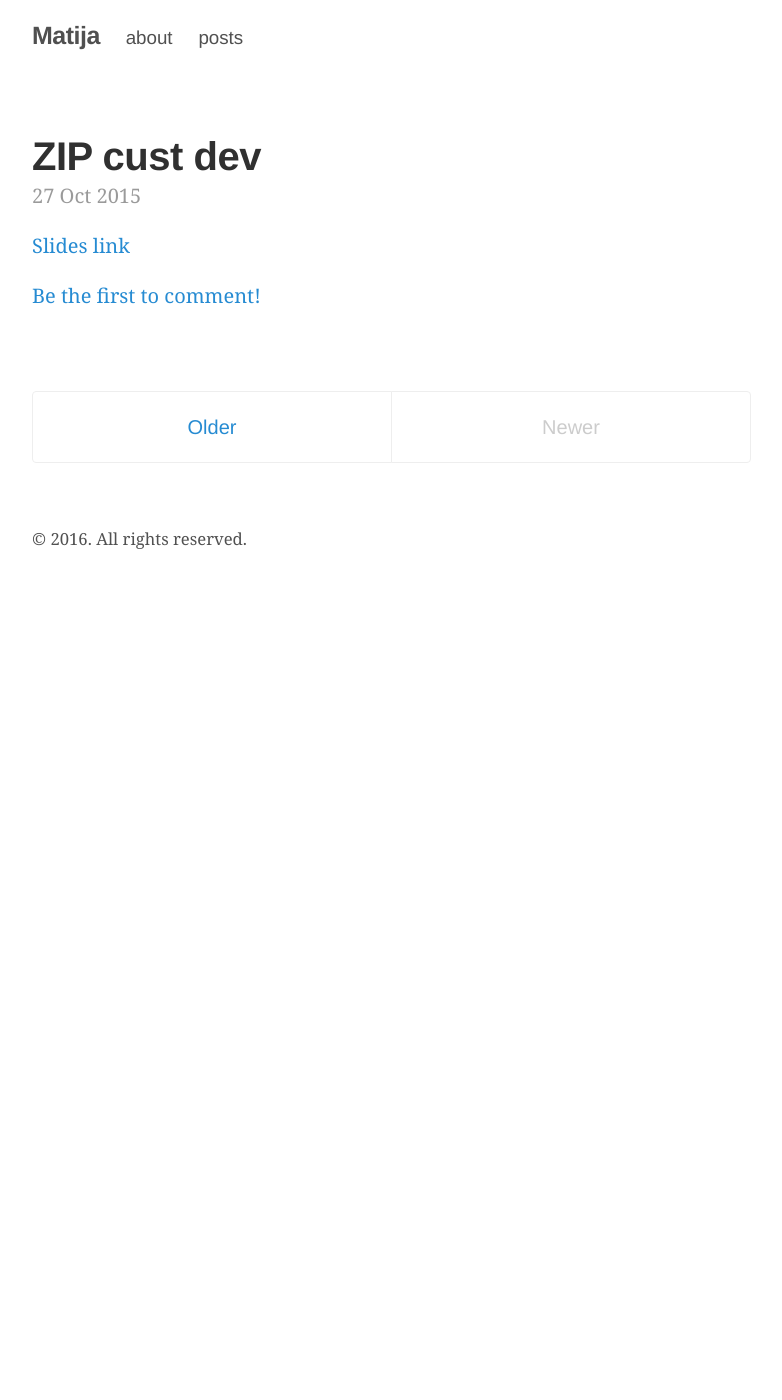
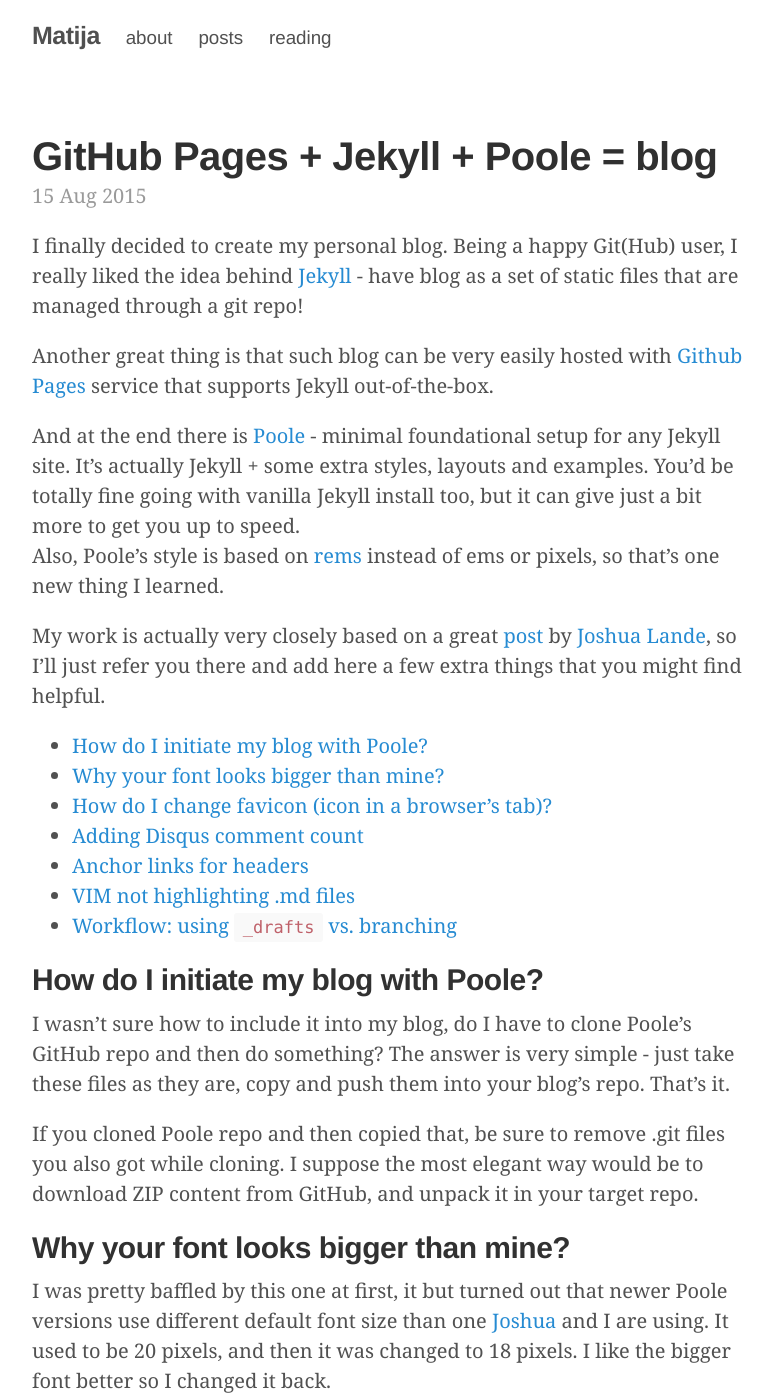
Before and after one commit to matijaSos/matijasos.github.io, a Jekyll site: the page built from index.html, in a window 1280 px wide and 1400 px high. Shown: the whole window, without its empty margins (248-1030 px from the left). Built offline with Jekyll 4.4.1, drawn with Linux system fonts in a browser that asks for light colours; the list of posts is cut into pages by our own code; comment, search, counter and statistics services are not loaded; some of the changed text lies outside the part shown.

Commit message:
added reading section, and removed ZIP cust dev post and links.

```diff
--- a/_config.yml
+++ b/_config.yml
@@ -8,7 +8,7 @@
 title:               Matija
 tagline:             blog about things
 url:                 http://matija.me
-paginate:            1
+paginate:            3
 baseurl:             ""
 
 # Conversion
@@ -35,3 +35,4 @@
 navbar_items:
     about: '/about'
     posts: '/posts'
+    reading: '/reading'
--- a/_posts/2015-08-15-creating-blog-with-jekyll.md
+++ b/_posts/2015-08-15-creating-blog-with-jekyll.md
@@ -94,7 +94,7 @@
 
 ## Anchor links for headers
 
-Explain about anchorjs or whatewer I end up using.
+I used [AnchorJS](http://bryanbraun.github.io/anchorjs/) to achieve this.
 
 ## VIM not highlighting .md files
 
--- a/_posts/2015-10-27-ZIP-cust-dev.md
+++ /dev/null
@@ -1,6 +0,0 @@
----
-layout: post
-title: ZIP cust dev
----
-
-[Slides link](https://docs.google.com/presentation/d/1p3gUa9Rric6x5r29KUNHbx7bnlX1HH51Qu0jLuqEwow/edit?usp=sharing)
--- /dev/null
+++ b/reading.md
@@ -0,0 +1,15 @@
+---
+layout: page
+title: Reading
+---
+
+Here I collect the articles that highly influenced me and shaped my beliefs. Since I found myself many times
+re-reading them, the purpose of this page is to keep them accessible.
+
+## Personal Development
+* [The Only One Skill That, If You Have, Will Completely Change Your Life](http://growthzer.com/one-skill/)
+
+## Startups
+* [Do Things that Don't Scale](http://paulgraham.com/ds.html)
+* [Niche to Win, Baby.](https://500hats.com/niche-to-win-baby-934eba97f28c)
+* [Russ Ruffino: Focus on the Customer's Problem](http://www.inc.com/empact/the-business-philosophy-that-grew-my-business-from-120k-to-2-4m-in-30-days.html)
```
Also changed, not shown: other parts of _posts/2015-08-15-creating-blog-with-jekyll.md (+0 -4 lines), about.md (+0 -1 lines).
